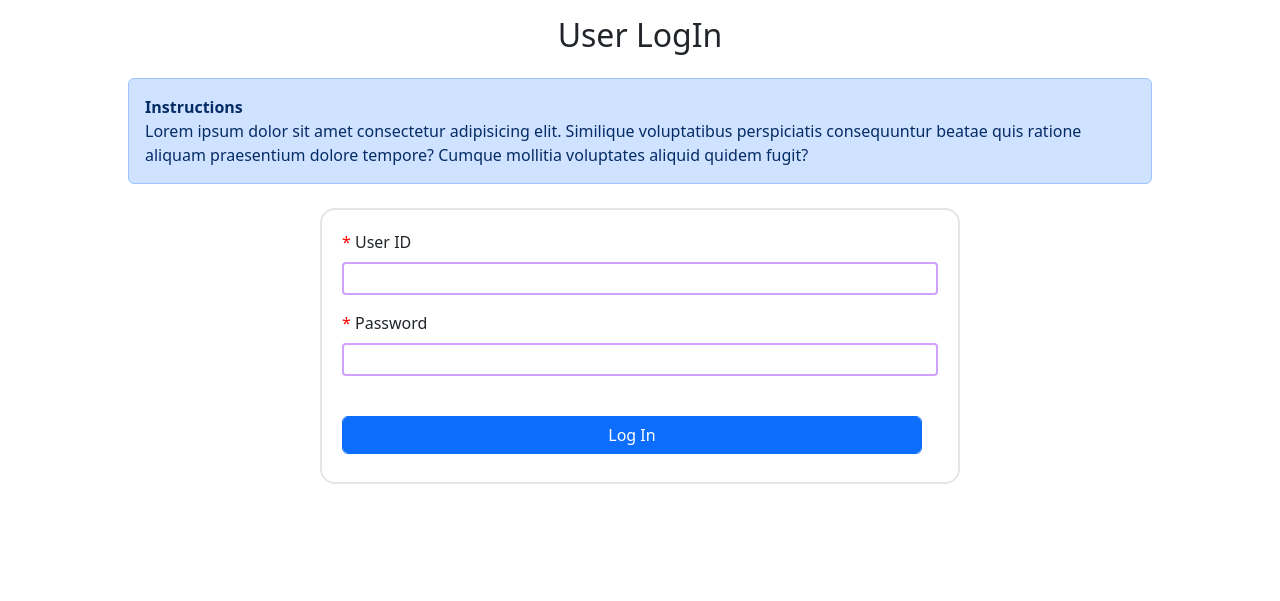
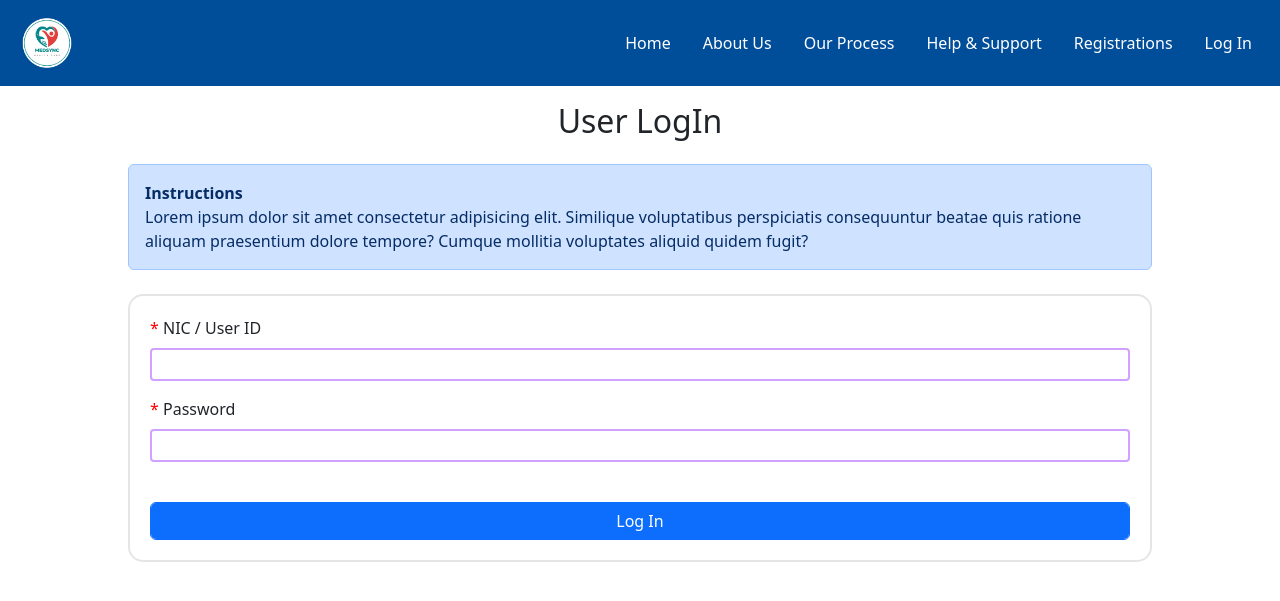
Before and after one commit to Kusaldp22/medical-project-23, a PHP site: page /user_login.php in a window 1280 px wide. Shown: the top 601 px of the page. Run offline with PHP 8.4, Linux system fonts and the light colour scheme.

Commit message:
added the header and changed the style

```diff
--- /dev/null
+++ b/css/colors.css
@@ -0,0 +1,6 @@
+:root {
+  --primary: #007bff;
+  --secondary: #ffffff;
+  --light: #c7e3ff;
+  --dark: #004e9a;
+}
--- a/css/forms.css
+++ b/css/forms.css
@@ -22,7 +22,6 @@ input[type="date"] {
   /* padding: 30px calc(5%); */
 }
 .login_info {
-  width: 100%;
   display: flex;
   flex-direction: column;
   justify-content: center;
@@ -33,7 +32,7 @@ input[type="date"] {
   width: 80%;
 }
 .login-content {
-  width: 50%;
+  width: 80%;
   border: 2px solid rgba(0, 0, 0, 0.1);
   border-radius: 15px;
   padding: 20px;
--- a/db.php
+++ b/db.php
@@ -9,7 +9,7 @@ require $newString;
 use Kreait\Firebase\Factory;
 $factory = (new Factory)
     -> withServiceAccount($json_path)
-    -> withDatabaseUri('https://medsync-af55a-default-rtdb.asia-southeast1.firebasedatabase.app/');
+    -> withDatabaseUri('https://remotes-bot-default-rtdb.asia-southeast1.firebasedatabase.app/');
 
 $database = $factory->createDatabase();
 
--- /dev/null
+++ b/site_parts/web_custom_footer.php
@@ -0,0 +1,3 @@
+</body>
+
+</html>
--- /dev/null
+++ b/site_parts/web_custom_header.php
@@ -0,0 +1,120 @@
+<!DOCTYPE html>
+<html lang="en">
+
+<head>
+    <meta charset="utf-8" />
+    <meta name="viewport" content="width=device-width, initial-scale=1" />
+    <title>User Register</title>
+    <link rel="stylesheet" href="./css/forms.css" />
+    <link rel="stylesheet" href="./css/colors.css" />
+    <link href="https://cdn.jsdelivr.net/npm/bootstrap@5.3.3/dist/css/bootstrap.min.css" rel="stylesheet"
+        integrity="sha384-QWTKZyjpPEjISv5WaRU9OFeRpok6YctnYmDr5pNlyT2bRjXh0JMhjY6hW+ALEwIH" crossorigin="anonymous" />
+
+
+    <style>
+    .navbar-brand {
+        padding: 0;
+        /* Remove default padding */
+    }
+
+    .navbar-brand img {
+        max-height: 100%;
+        /* Ensure the logo doesn't exceed navbar height */
+    }
+
+    .navbar-nav .nav-link {
+        position: relative;
+    }
+
+    .navbar-nav .nav-link::before {
+        content: "";
+        position: absolute;
+        bottom: 0;
+        left: 0;
+        width: 0;
+        height: 2px;
+        background-color: var(--secondary);
+        /* Adjust to your desired underline color */
+        transition: width 0.3s ease;
+    }
+
+    .navbar-nav .nav-link:hover::before {
+        width: 100%;
+    }
+
+    .nav-ul-c {}
+
+    .nav-li-c {
+        margin: 0 8px;
+    }
+    </style>
+
+</head>
+
+
+<body>
+    <!-- <nav class="navbar navbar-expand-lg bg-body-tertiary" style="background-color: var(--dark) !important;">
+        <div class="container-fluid" style="display:flex; align-items: center; justify-content: space-between;">
+            <a class="navbar-brand text-white" href="#">MedSync</a>
+            <button class="navbar-toggler" type="button" data-bs-toggle="collapse" data-bs-target="#navbarNavDropdown"
+                aria-controls="navbarNavDropdown" aria-expanded="false" aria-label="Toggle navigation">
+                <span class="navbar-toggler-icon"></span>
+            </button>
+            <div class="collapse navbar-collapse" id="navbarNavDropdown">
+                <ul class="navbar-nav">
+                    <li class="nav-item">
+                        <a href="index.php" class="nav-link text-white">Home</a>
+                    </li>
+                    <li class="nav-item">
+                        <a href="#" class="nav-link text-white">About Us</a>
+                    </li>
+                    <li class="nav-item">
+                        <a href="our_process.php" class="nav-link text-white">Our Process</a>
+                    </li>
+                    <li class="nav-item">
+                        <a href="#" class="nav-link text-white">Help & Support</a>
+                    </li>
+                    <li class="nav-item">
+                        <a href="user_register.php" class="nav-link text-white">Registrations</a>
+                    </li>
+                    <li class="nav-item">
+                        <a href="user_login.php" class="nav-link text-white">Log In</a>
+                    </li>
+                </ul>
+            </div>
+        </div>
+    </nav> -->
+
+    <nav class="navbar navbar-expand-lg navbar-dark" style="background-color: var(--dark) !important;">
+        <div class="container-fluid">
+            <a class="navbar-brand" href="#">
+                <img src="./images/logo_.png" alt="Logo" style="width: 70px; height: 70px;" />
+            </a>
+            <button class="navbar-toggler" type="button" data-bs-toggle="collapse" data-bs-target="#navbarNav"
+                aria-controls="navbarNav" aria-expanded="false" aria-label="Toggle navigation">
+                <span class="navbar-toggler-icon"></span>
+            </button>
+            <div class="collapse navbar-collapse justify-content-end" id="navbarNav">
+                <ul class="navbar-nav nav-ul-c">
+                    <li class="nav-item nav-li-c">
+                        <a href="index.php" class="nav-link text-white">Home</a>
+                    </li>
+                    <li class="nav-item nav-li-c">
+                        <a href="#" class="nav-link text-white">About Us</a>
+                    </li>
+                    <li class="nav-item nav-li-c">
+                        <a href="our_process.php" class="nav-link text-white">Our Process</a>
+                    </li>
+                    <li class="nav-item nav-li-c">
+                        <a href="#" class="nav-link text-white">Help & Support</a>
+                    </li>
+                    <li class="nav-item nav-li-c">
+                        <a href="user_register.php" class="nav-link text-white">Registrations</a>
+                    </li>
+                    <li class="nav-item nav-li-c">
+                        <a href="user_login.php" class="nav-link text-white">Log In</a>
+                    </li>
+                </ul>
+            </div>
+        </div>
+    </nav>
--- a/site_parts/web_main_header.php
+++ b/site_parts/web_main_header.php
@@ -1,6 +1,6 @@
 <nav class="navbar bg-green nav-sub">
     <div class="container flex">
-        <a href="index.html" class="navbar-brand">
+        <a href="index.php" class="navbar-brand">
             <img style="width: 80px;" src="images/_logo_.png" alt="site logo" />
         </a>
         <button type="button" class="navbar-show-btn">
--- a/user_login.php
+++ b/user_login.php
@@ -1,17 +1,8 @@
-<!DOCTYPE html>
-<html lang="en">
+<?php
+include_once "./site_parts/web_custom_header.php";
+?>
 
-<head>
-    <meta charset="utf-8" />
-    <meta name="viewport" content="width=device-width, initial-scale=1" />
-    <title>Log In</title>
-    <link rel="stylesheet" href="./css/forms.css" />
-    <link href="https://cdn.jsdelivr.net/npm/bootstrap@5.3.3/dist/css/bootstrap.min.css" rel="stylesheet"
-        integrity="sha384-QWTKZyjpPEjISv5WaRU9OFeRpok6YctnYmDr5pNlyT2bRjXh0JMhjY6hW+ALEwIH" crossorigin="anonymous" />
-</head>
-
-<body>
-    <section class="user_info">
+<!-- <section class="form_header"> -->
 
 <div class="form_header">
 
@@ -35,19 +26,9 @@ if (isset($_GET["err"])) {
     <?php
     }
     ?>
-            <?php
-if (isset($_GET["ok"])) {
-    ?>
-            <div class="alert alert-success alert-dismissible fade show login-content mb-4" role="alert">
-                <p style="text-align: center; margin: 0;"><strong>Looking Good! &nbsp;</strong><?=$_GET["ok"]?></p>
-                <button type="button" class="btn-close" data-bs-dismiss="alert" aria-label="Close"></button>
 </div>
-            <?php
-    }
-    ?>
-        </div>
-    </section>
-    <section class="login_info">
+<!-- </section> -->
+<section class="user_info">
     <?php
         include_once "site_parts/getters.php";
         ?>
@@ -55,24 +36,24 @@ if (isset($_GET["ok"])) {
         <form validate method="post" action="./includes/user_login.inc.php">
             <div class="from_div_content row g-3 needs-validation">
                 <div class="col-md-12">
-                        <label for="validationCustom01" class="form-label"><?=required_star()?> User ID</label>
+                    <label for="validationCustom01" class="form-label"><?=required_star()?> NIC / User ID</label>
                     <input type="text" class="form-control form-control-sm" id="validationCustom01" required
-                            name="user_id" />
+                        name="username" />
                 </div>
-                    <div class="col-md-12">
+                <div class="col-md-12 mb-3">
                     <label for="validationCustom01" class="form-label"><?=required_star() ?> Password</label>
                     <input type="password" class="form-control form-control-sm" id="validationCustom01" required
                         name="password" />
                 </div>
 
-                    <div class="from_div_content row g-3 needs-validation mt-4 mb-2">
-                        <div class="col-12">
+
+                <div class="col-md-12 mt-4">
                     <button class="btn btn-primary form-control" style="width: 100%;" type="submit"
                         name="user_submission">
                         Log In
                     </button>
                 </div>
-                    </div>
+
             </div>
         </form>
     </div>
@@ -81,6 +62,7 @@ if (isset($_GET["ok"])) {
 <script src="https://cdn.jsdelivr.net/npm/bootstrap@5.3.3/dist/js/bootstrap.bundle.min.js"
     integrity="sha384-YvpcrYf0tY3lHB60NNkmXc5s9fDVZLESaAA55NDzOxhy9GkcIdslK1eN7N6jIeHz" crossorigin="anonymous">
 </script>
-</body>
 
-</html>
+<?php
+include_once "./site_parts/web_custom_footer.php";
+?>
```
Also changed, not shown: config/New folder/credentials.json (added, +13 -0 lines), config/credentials.json (+6 -6 lines), config/credentials1.json (deleted, +0 -13 lines), includes/user_login.inc.php (added, +10 -0 lines), test.html (added, +77 -0 lines), user_register.php (+6 -15 lines), config/New folder/credentials_k.json (renamed from config/credentials_k.json). Lines whose indentation alone changed are shown as unchanged.
